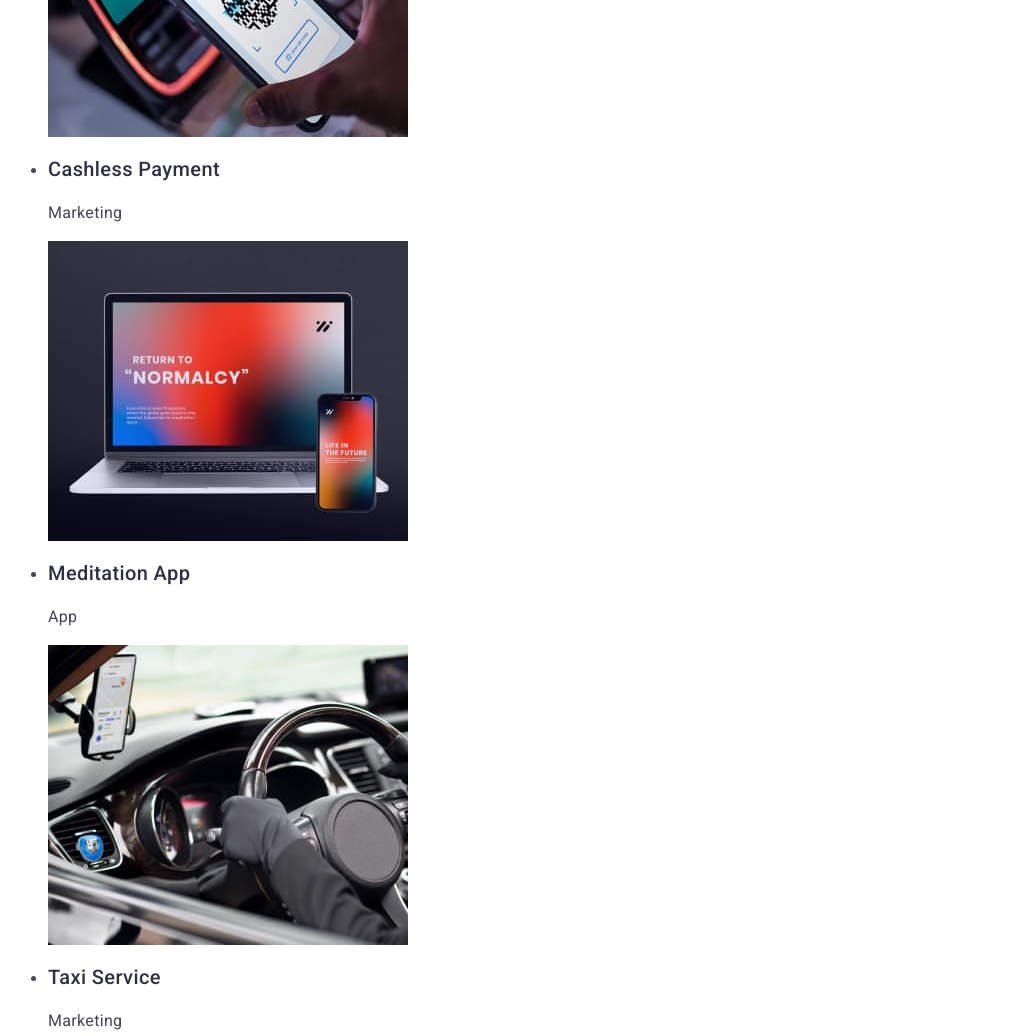
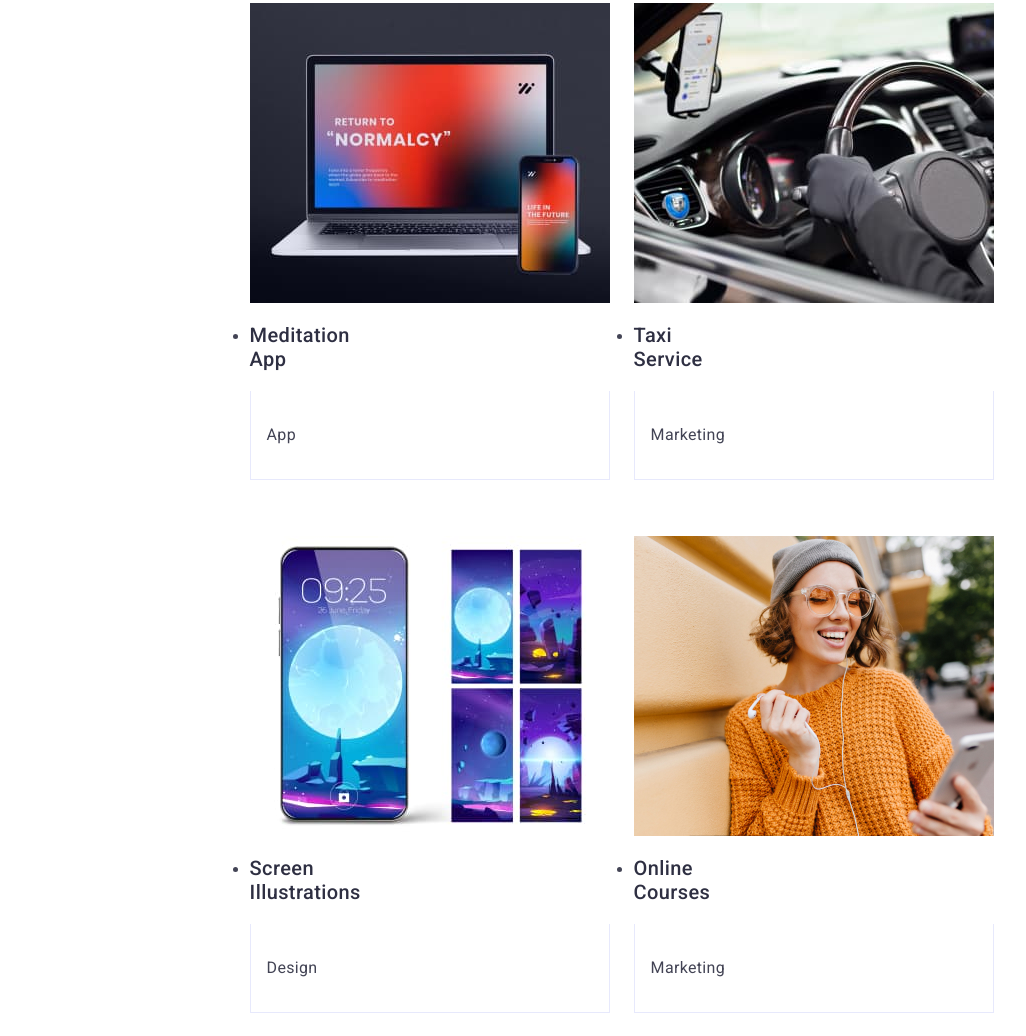
Before and after one commit to Ppaapant/goit-markup-hw-03, a plain HTML site: page index.html in a window 1280 px wide. Shown: the part 2460-3496 px from the top of the page, without its empty margins (0-1026 px from the left). Drawn offline with Linux system fonts and the light colour scheme.

Commit message:
add markup

```diff
--- a/css/styles.css
+++ b/css/styles.css
@@ -235,6 +235,8 @@ h1{
     letter-spacing: 0.02em;
     text-transform: capitalize;
     color:#2e2f42;
+    margin-bottom: 72px;
+
 }
 
 .bank{
@@ -244,6 +246,7 @@ h1{
     letter-spacing: 0.02em;
     color:#2e2f42;
     line-height: 1.2;
+    width: calc((100% - 48px) / 3);
 }
 .papp{
     line-height: 1.5;
@@ -289,3 +292,23 @@ h1{
     clip: rect(0 0 0 0);
     overflow: hidden;
 }
+
+.secta{
+    padding: 120px 0 120px 0;
+}
+
+.option{
+    display: flex;
+    flex-wrap: wrap;
+    column-gap: 24px;
+    row-gap: 48px;
+
+}
+
+.papp{
+    padding: 32px 16px;
+    border: 1px solid #e7e9fc;
+    border-top: none;
+    margin-bottom: 8px;
+
+}
--- a/index.html
+++ b/index.html
@@ -77,28 +77,30 @@
 </ul>
 </div>
  </section>
- <section>
+ <section class="secta">
+  <div class="container">
     <h2  class="port">Our Portfolio</h2>
-  <ul>
+  <ul class="option">
 <li><img src="./images/One.jpg"  width="360" alt="Banking App"/>
-<h3 class="bank">Banking App</h3>
-<p class="papp">App</p></li>
+<div class="block"><h3 class="bank">Banking App</h3>
+<p class="papp">App</p></div></li>
 <li><img src="./images/two.jpg"  width="360" alt="Cashless Payment" />
-<h3 class="bank">Cashless Payment</h3>
-<p class="papp">Marketing</p></li>
+  <div class="block"><h3 class="bank">Cashless Payment</h3>
+<p class="papp">Marketing</p></div></li>
 <li><img src="./images/three.jpg"  width="360" alt="Meditation App" />
-<h3 class="bank">Meditation App</h3>
-<p class="papp">App</p></li>
+  <div class="block"><h3 class="bank">Meditation App</h3>
+<p class="papp">App</p></div></li>
 <li><img src="./images/four.jpg"  width="360" alt="Taxi Service"/>
-<h3 class="bank">Taxi Service</h3>
-<p class="papp">Marketing</p></li>
+  <div class="block"><h3 class="bank">Taxi Service</h3>
+<p class="papp">Marketing</p></div></li>
 <li><img src="./images/five.jpg"  width="360" alt="Screen Illustrations" />
-<h3 class="bank">Screen Illustrations</h3>
-<p class="papp">Design</p></li>
+  <div class="block"><h3 class="bank">Screen Illustrations</h3>
+<p class="papp">Design</p></div></li>
 <li><img src="./images/six.jpg"  width="360" alt="Meditation App" />
-<h3 class="bank">Online Courses</h3>
-<p class="papp">Marketing</p></li>
+  <div class="block"><h3 class="bank">Online Courses</h3>
+<p class="papp">Marketing</p></div></li>
   </ul>
+</div>
  </section>
  </main>
  <footer class="bakcgr">
```
